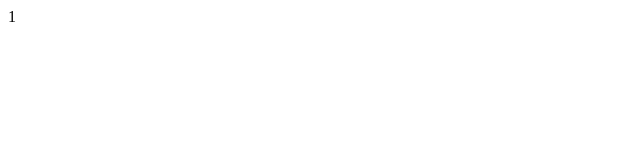
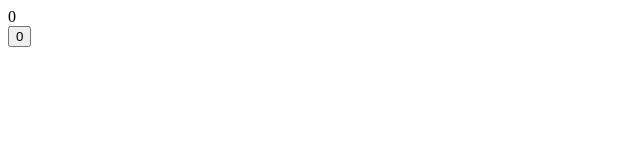
Before and after one commit to gitmeg22/Helsinki-introdemo, a React (Vite) app in the folder introdemo/: page / in a window 1280 px wide. Shown: the top 160 px of the page, without its empty margins (0-640 px from the left). Built offline with nearby package versions, Linux system fonts and the light colour scheme.

Commit message:
OnClick Button Counter

```diff
--- a/introdemo/src/App.jsx
+++ b/introdemo/src/App.jsx
@@ -1,11 +1,26 @@
-const App = (props) => {
-  console.log(props)
+import { useState } from 'react'
 
-  const {counter} = props
-  console.log(props)
+const App = () => {
+  const [ counter, setCounter ] = useState(0)
+
+  // const handleClick = () => {
+  //   console.log('clicked')
+  //   setCounter(counter + 1);
+  // }
+
+  // setTimeout(
+  //   () => setCounter(counter + 1),
+  //   1000
+  // )
 
   return (
-    <div>{counter}</div>
+    <>
+      <div>{counter}</div>
+      <button onClick={() => {console.log('clicked'); setCounter(counter + 1)}}>
+        {/* plus */}
+        {counter}
+      </button>
+    </>
   )
 }
 
--- a/introdemo/src/main.jsx
+++ b/introdemo/src/main.jsx
@@ -13,8 +13,4 @@ import ReactDOM from 'react-dom/client'
 
 import App from './App'
 
-let counter = 1
-
-ReactDOM.createRoot(document.getElementById('root')).render(
-    <App counter={counter} />
-)
+ReactDOM.createRoot(document.getElementById('root')).render(<App />)
```
